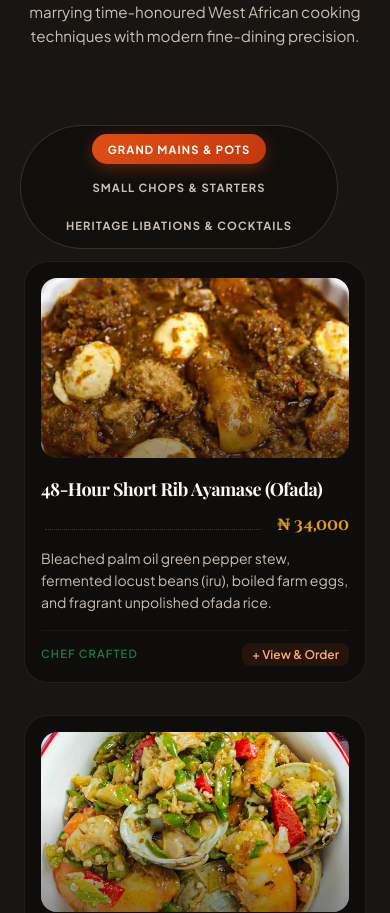
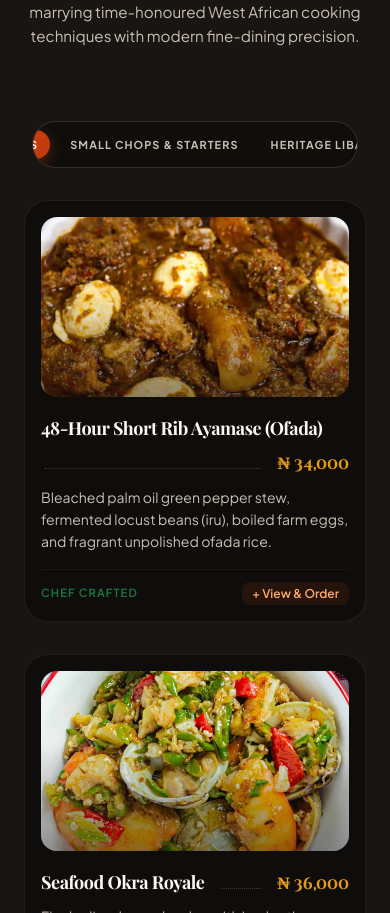
Before and after one commit to jackcollmas/oja-kitchen, a React (Vite) app: page / in a window 390 px wide. Shown: the part 4288-5201 px from the top of the page. Built offline with nearby package versions, Linux system fonts and the light colour scheme; a web font is replaced by a local one.

Commit message:
Center sticky tabs properly and add close button to mobile sidebar

```diff
--- a/src/components/MenuSection.css
+++ b/src/components/MenuSection.css
@@ -33,17 +33,18 @@
   z-index: 100;
   display: flex;
   justify-content: center;
-  padding: var(--space-4) var(--space-4);
+  align-items: center;
+  padding: var(--space-3) var(--space-4);
   width: 100%;
   background: transparent;
-  margin-bottom: var(--space-8);
+  margin: 0 auto var(--space-8);
   transition: background var(--transition-normal), box-shadow var(--transition-normal),
     border-color var(--transition-normal);
 }
 
 /* When it's actually stuck (JS adds .is-stuck class) use glass look */
 .menu-tabs-sticky-wrapper.is-stuck {
-  background: rgba(12, 10, 8, 0.88);
+  background: rgba(12, 10, 8, 0.92);
   backdrop-filter: blur(20px);
   -webkit-backdrop-filter: blur(20px);
   box-shadow: 0 4px 24px rgba(0, 0, 0, 0.55);
@@ -54,14 +55,21 @@
 .menu-tabs-bar {
   display: inline-flex;
   align-items: center;
+  justify-content: center;
   gap: var(--space-2);
   padding: var(--space-2);
   border-radius: var(--radius-full);
-  background: rgba(15, 13, 11, 0.7);
+  background: rgba(15, 13, 11, 0.85);
   border: 1px solid var(--color-border-default);
-  flex-wrap: wrap;
-  justify-content: center;
+  max-width: 100%;
+  overflow-x: auto;
+  -webkit-overflow-scrolling: touch;
+  scrollbar-width: none; /* Hide scrollbar for clean pill look */
   transition: box-shadow var(--transition-normal);
+}
+
+.menu-tabs-bar::-webkit-scrollbar {
+  display: none;
 }
 
 .menu-tabs-sticky-wrapper.is-stuck .menu-tabs-bar {
@@ -311,13 +319,15 @@
 
 @media (max-width: 700px) {
   .menu-tabs-sticky-wrapper {
-    margin: 0 calc(-1 * var(--space-4));
-    padding: var(--space-3) var(--space-3);
+    margin: 0 0 var(--space-6);
+    padding: var(--space-2) var(--space-2);
   }
 
   .menu-tab-btn {
-    padding: var(--space-2) var(--space-4);
-    font-size: 0.7rem;
+    padding: var(--space-2) var(--space-3);
+    font-size: 0.68rem;
+    white-space: nowrap;
+    flex-shrink: 0;
   }
 }
 
--- a/src/components/Navbar.css
+++ b/src/components/Navbar.css
@@ -207,6 +207,30 @@
   pointer-events: auto;
 }
 
+.btn-mobile-drawer-close {
+  position: absolute;
+  top: var(--space-6);
+  right: var(--space-6);
+  width: 44px;
+  height: 44px;
+  border-radius: var(--radius-full);
+  background: rgba(255, 255, 255, 0.08);
+  border: 1px solid var(--color-border-default);
+  color: var(--color-text-primary);
+  display: flex;
+  align-items: center;
+  justify-content: center;
+  cursor: pointer;
+  z-index: 10;
+  transition: all var(--transition-fast);
+}
+
+.btn-mobile-drawer-close:hover {
+  background: var(--color-primary-500);
+  transform: rotate(90deg);
+  border-color: var(--color-primary-500);
+}
+
 .mobile-nav-inner {
   text-align: center;
   display: flex;
--- a/src/components/Navbar.jsx
+++ b/src/components/Navbar.jsx
@@ -72,6 +72,17 @@ export default function Navbar({ onOpenReserve }) {
 
       {/* Mobile Drawer Menu */}
       <div className={`mobile-nav-drawer ${mobileMenuOpen ? 'open' : ''}`}>
+        <button
+          type="button"
+          className="btn-mobile-drawer-close"
+          onClick={() => setMobileMenuOpen(false)}
+          aria-label="Close navigation menu"
+        >
+          <svg width="24" height="24" viewBox="0 0 24 24" fill="none" stroke="currentColor" strokeWidth="2">
+            <path d="M18 6L6 18M6 6l12 12" />
+          </svg>
+        </button>
+
         <div className="mobile-nav-inner">
           <div className="mobile-crest-tag">CULINARY EXCELLENCE</div>
           <nav className="mobile-nav-links">
```
